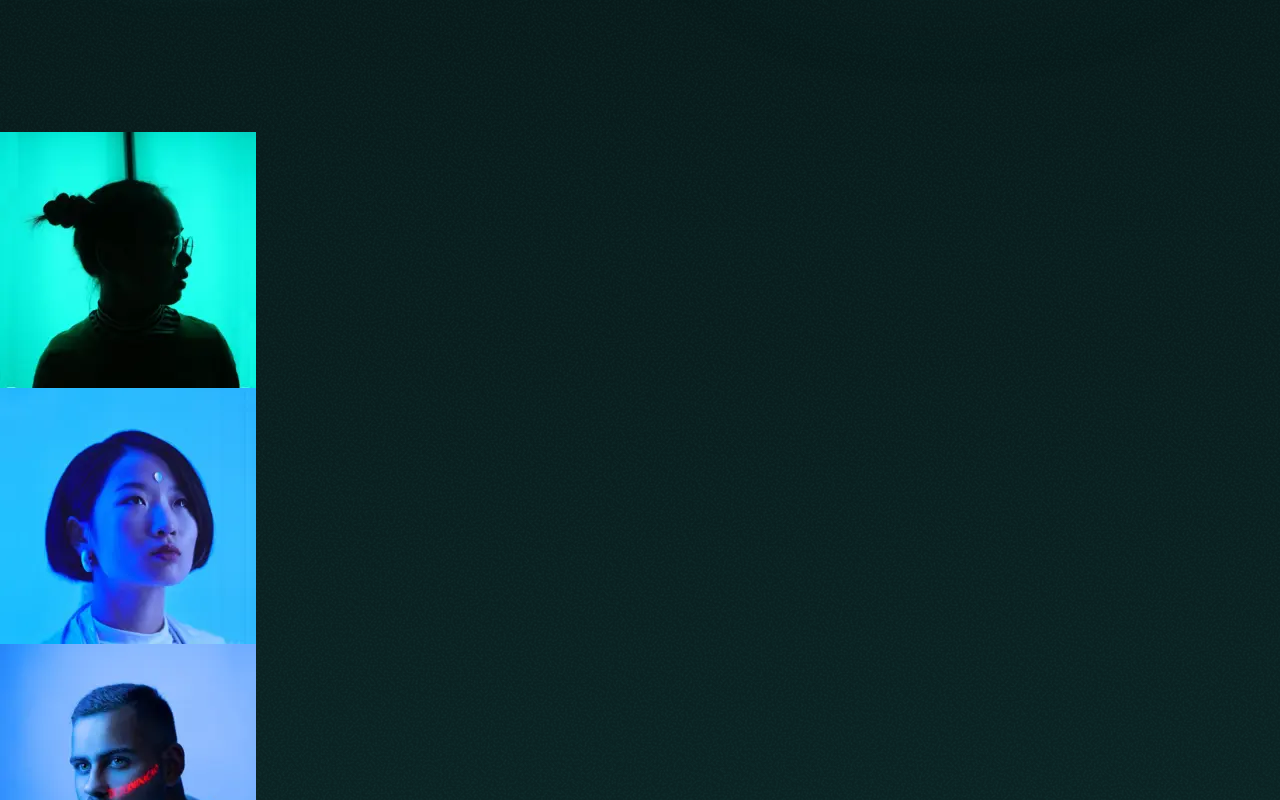
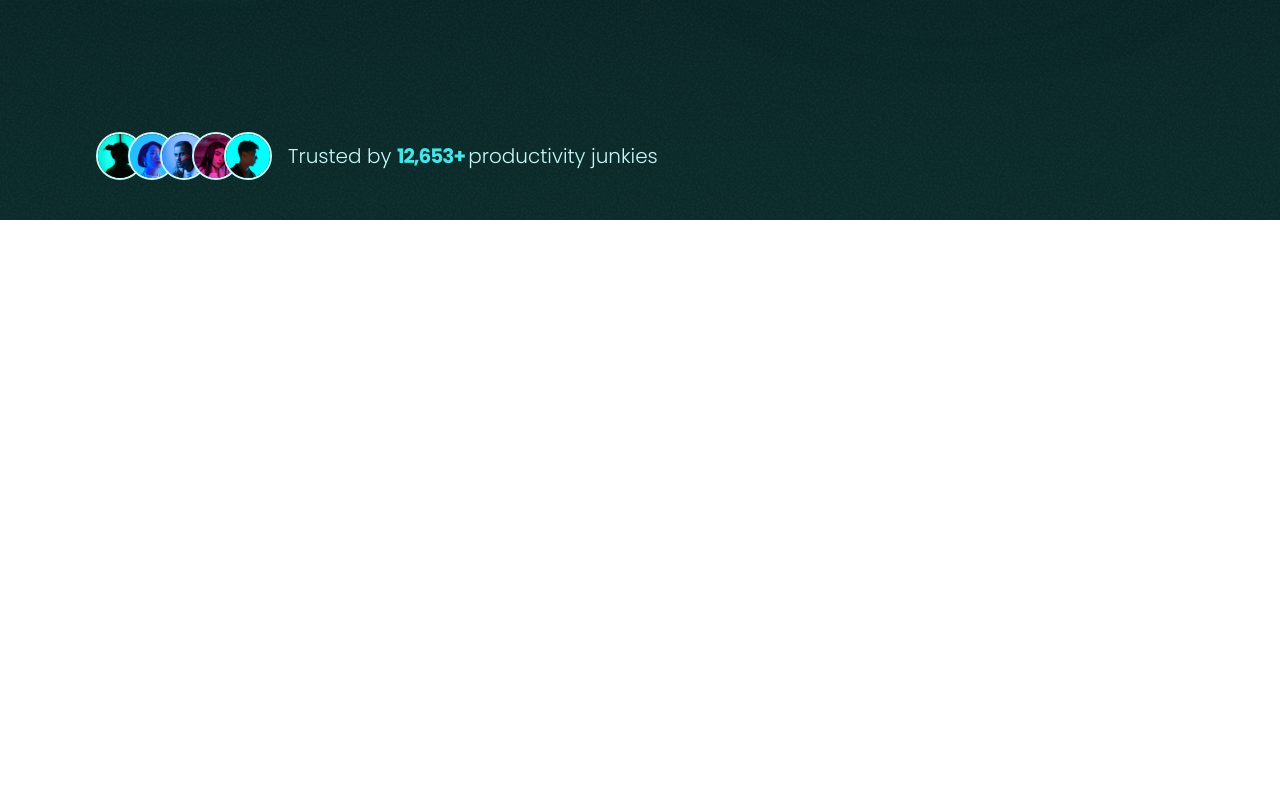
Before and after one commit to Jisap/NoteFlowApp, a React (Vite) app: page / in a window 1280 px wide. Shown: the part 800-1600 px from the top of the page. After the commit the page ends 1020 px from the top, so only its background shows below. Built offline with nearby package versions, Linux system fonts and the light colour scheme.

Commit message:
Enhance Reviews component layout and styles for improved presentation and user engagement

```diff
--- a/src/components/sections/Reviews.jsx
+++ b/src/components/sections/Reviews.jsx
@@ -3,14 +3,23 @@ import { reviews } from "../../utils/content"
 
 const Reviews = () => {
   return (
-    <section>
-      <ul>
+    <section className="m-auto flex max-w-[90rem] flex-wrap items-center gap-x-4 gap-y-4 px-24">
+      <ul className="flex">
         {reviews.map((review) => (
-          <li key={review.id}>
-            <img src={review.src} alt={review.alt} />
+          <li key={review.id} className="-mr-4 last:mr-0">
+            <img
+              src={review.src}
+              alt={review.alt}
+              className="border-primary-100 h-12 rounded-full border-2"
+            />
           </li>
         ))}
       </ul>
+
+      <p className="text-primary-100 text-xl/loose font-light">
+        Trusted by <span className="text-primary-500 font-bold tracking-tighter">12,653+ </span>
+        productivity junkies
+      </p>
     </section>
   )
 }
```
